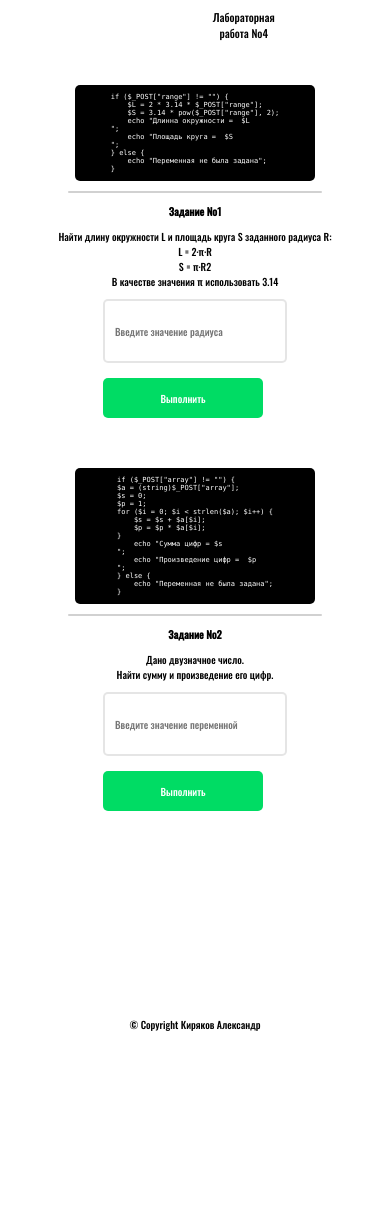
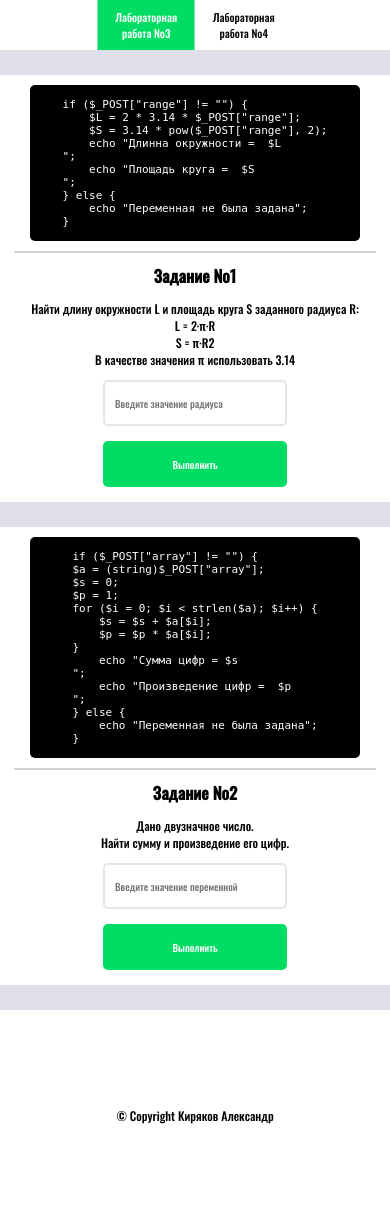
Before and after one commit to xXReCreatorXx/kiriakow_isp21_a, a PHP site: page / in a window 390 px wide. Before the commit the page ends 1031 px from the top, so only its background shows below. Run offline with PHP 8.4, Linux system fonts and the light colour scheme.

Commit message:
Update style.css

```diff
--- a/style.css
+++ b/style.css
@@ -10,7 +10,7 @@ html {
 
 body {
     margin: 0;
-    background-color: DFDFDF;
+    background-color: rgb(223, 223, 233);
     font-family: Oswald;
     color: rgb(0, 0, 0);
 }
@@ -41,7 +41,7 @@ p {
     position: relative;
     top: 0;
     height: 75px;
-    background-color: FFFFFF;
+    background-color: rgb(255, 255, 255);
 }
 
     .header_menu {
@@ -61,8 +61,8 @@ p {
         }
 
         .button_activ {
-            background-color: 00DC64;
-            color: #fff;
+            background-color: rgb(0,220,100);
+            color: rgb(255, 255, 255);
         }
 
 .content {
@@ -78,14 +78,14 @@ p {
         align-items: center;
         width: 85%;
         margin-top: 25px;
-        background-color: #fff;
+        background-color: rgb(255, 255, 255);
     }
 
         .content_block_script {
             flex-shrink: 0;
             width: 600px;
             height: 400px;
-            color: #fff;
+            color: rgb(255, 255, 255);
             background-color: rgb(0, 0, 0);
             margin: 20px;
             border-radius: 5px;
@@ -114,7 +114,7 @@ p {
                 width: 220px;
                 height: 40px;
                 margin-bottom: 20px;
-                padding: 10px;
+                padding-inline: 10px;
                 border: 2px rgba(0,0,0,0.1) solid;
                 border-radius: 5px;
                 outline: none;
@@ -126,9 +126,9 @@ p {
                 }
 
             .script_button {
-                width: 220px;
-                height: 40px;
-                color: #fff;
+                width: 244px;
+                height: 46px;
+                color: rgb(255, 255, 255);
                 background-color: rgb(0,220,100);
                 padding: 10px;
                 border: none;
@@ -141,17 +141,17 @@ p {
     display: flex;
     align-items: center;
     justify-content: center;
-    background-color: #fff;
+    background-color: rgb(255, 255, 255);
     margin-top: 25px;
 }
 
 @media all and (max-width:1024px) {
     body {
-        font-size: 7px;
+        font-size: 11px;
     }
 
     p {
-        font-size: 10px;
+        font-size: 12px;
     }
 
     .header {
@@ -165,17 +165,18 @@ p {
 
     .content_block {
         flex-direction: column;
+        width: 100%;
     }
 
     .row {
-        width: 30vh;
+        width: 43vh;
         height: 2px;
         margin: 0;
         margin-bottom: 10px;
     }
 
     .content_block_script{
-        width: 240px;
+        width: 330px;
         height: auto;
         margin: 10px;
     }
@@ -191,7 +192,7 @@ p {
     }
 
     .script_button {
-        width: 160px;
+        width: 184px;
         margin-bottom: 15px;
         font-size: 10px;
     }
```
